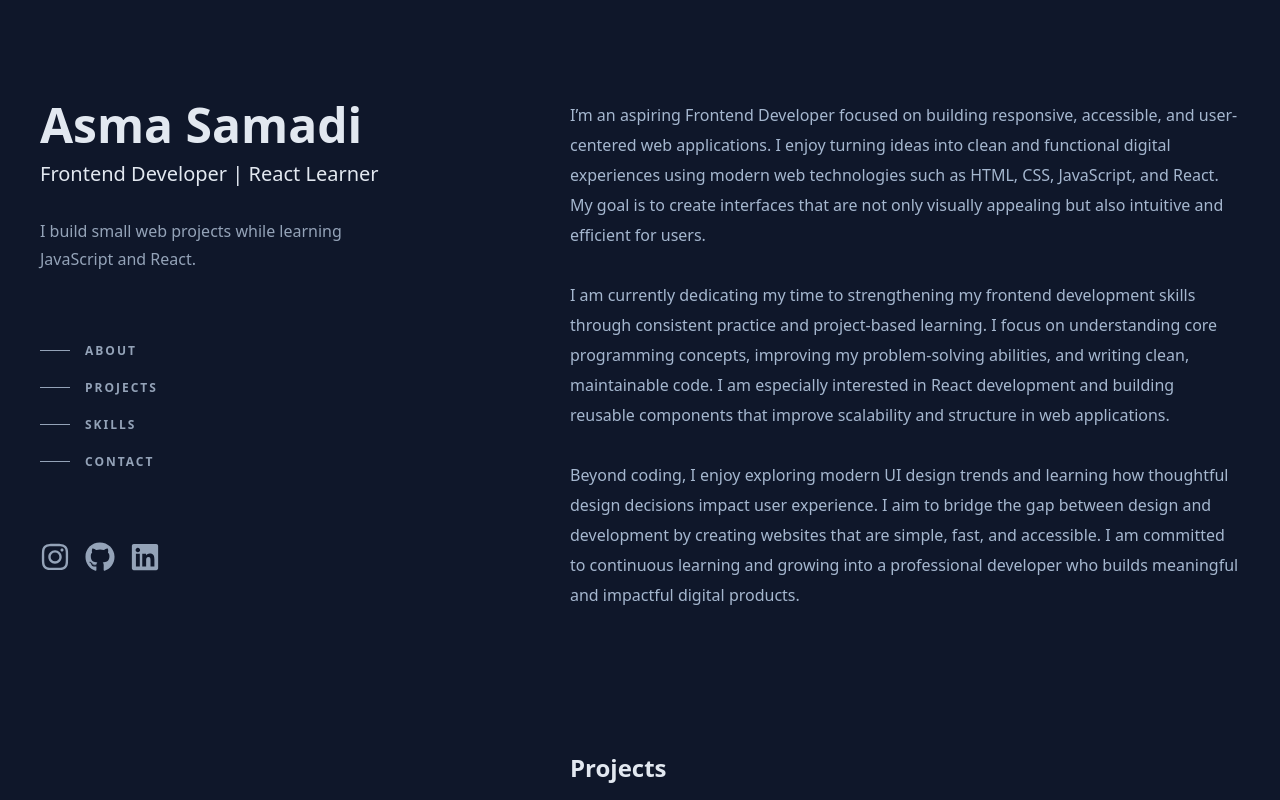
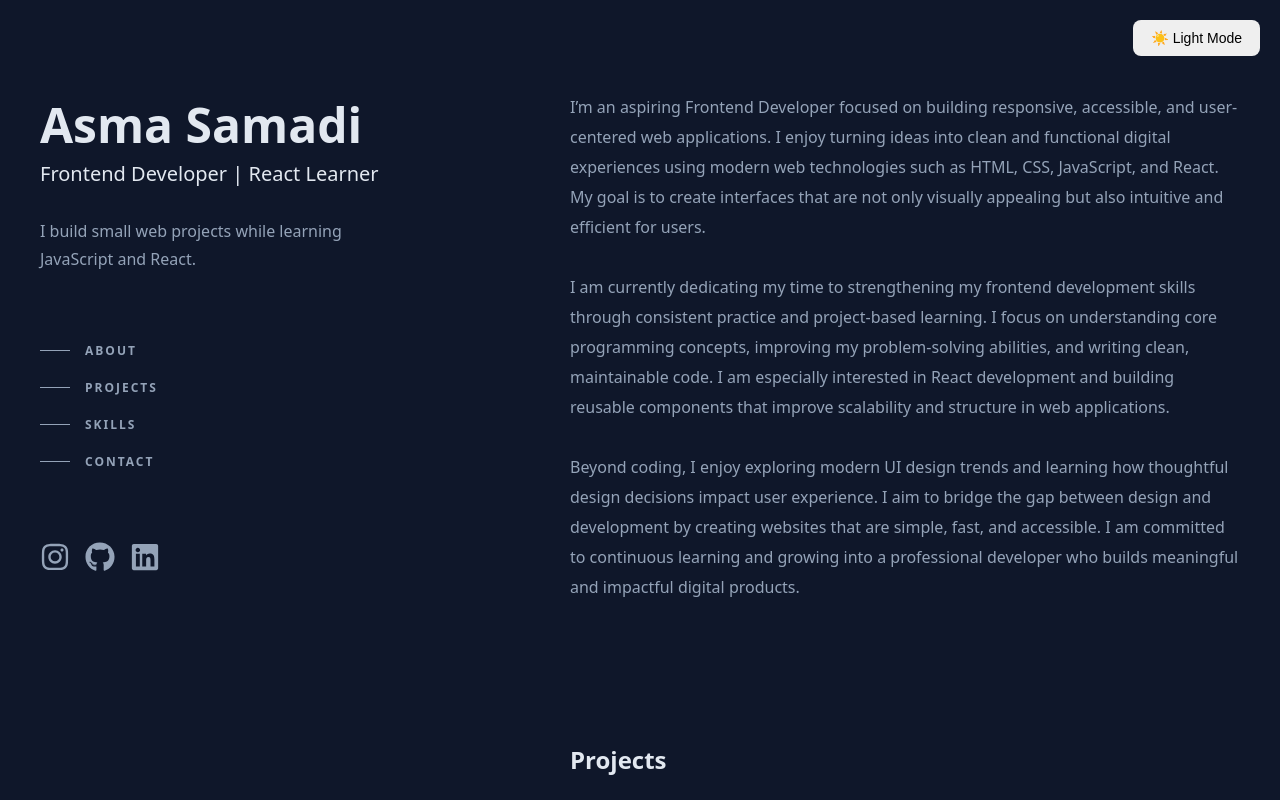
Before and after one commit to asma-samadi/Portfolio-App, a React (Vite) app in the folder my-portfolio/: page / in a window 1280 px wide. Shown: the top 800 px of the page. Built offline with nearby package versions, Linux system fonts and the light colour scheme.

Commit message:
Add theme

```diff
--- a/my-portfolio/src/App.jsx
+++ b/my-portfolio/src/App.jsx
@@ -6,9 +6,17 @@ import Navbar from "./components/Navbar";
 import Hero from "./components/Hero";
 import Footer from "./components/Footer";
 import "./index.css";
+import { useState } from "react";
 
 function App() {
+  const [darkMode, setDarkMode] = useState(true);
+
   return (
+    <div className={darkMode ? "dark" : "light"}>
+      <button className="theme-btn" onClick={() => setDarkMode(!darkMode)}>
+        {darkMode ? "☀️ Light Mode" : "🌙 Dark Mode"}
+      </button>
+
       <div className="layout">
         <div className="left">
           <Hero />
@@ -22,6 +30,7 @@ function App() {
           <Footer />
         </div>
       </div>
+    </div>
   );
 }
 
--- a/my-portfolio/src/components/Hero.jsx
+++ b/my-portfolio/src/components/Hero.jsx
@@ -8,8 +8,7 @@ export default function Hero() {
         Frontend Developer | React Learner
         <span>
           <br />
-          <br />
-        I build small web projects while learning JavaScript and React.
+          <br />I build small web projects while learning JavaScript and React.
         </span>
       </p>
     </section>
--- a/my-portfolio/src/index.css
+++ b/my-portfolio/src/index.css
@@ -1,7 +1,51 @@
+:root {
+  --bg-color: #0f172a;
+  --primary-text: rgb(226, 232, 240);
+  --secondary-text: rgb(148, 163, 184);
+  --muted-text: rgb(100, 116, 139);
+
+  --accent: #64ffda;
+  --accent-hover: rgb(94, 234, 212);
+
+  --card-bg: rgba(30, 41, 59, 0.4);
+  --input-bg: rgba(30, 41, 59, 0.5);
+  --badge-bg: rgba(100, 255, 218, 0.1);
+  --badge-hover-bg: rgba(100, 255, 218, 0.2);
+
+  --link-text: #ccd6f6;
+}
+
+.light {
+  --bg-color: #ffffff;
+  --primary-text: #1e293b;
+  --secondary-text: #475569;
+  --muted-text: #64748b;
+
+  --accent: #0f766e;
+  --accent-hover: #115e59;
+
+  --card-bg: rgba(226, 232, 240, 0.7);
+  --input-bg: rgba(226, 232, 240, 0.8);
+  --badge-bg: rgba(15, 118, 110, 0.1);
+  --badge-hover-bg: rgba(15, 118, 110, 0.2);
+
+  --link-text: #334155;
+}
+
+.dark {
+  --bg-color: #0f172a;
+}
+
 body {
-  background: #0f172a;
-  color: #e2e8f0;
   box-sizing: border-box;
+  margin: 0;
+}
+
+.dark,
+.light {
+  background: var(--bg-color);
+  color: var(--primary-text);
+  min-height: 100vh;
 }
 
 html {
@@ -74,3 +118,17 @@ html {
     margin-top: 60px;
   }
 }
+
+/* Dark theme and light theme */
+
+.theme-btn {
+  position: fixed;
+  top: 20px;
+  right: 20px;
+  padding: 10px 18px;
+  border: none;
+  border-radius: 8px;
+  cursor: pointer;
+  font-size: 14px;
+  z-index: 1000;
+}
--- a/my-portfolio/src/styles/about.css
+++ b/my-portfolio/src/styles/about.css
@@ -3,7 +3,7 @@
   line-height: 30px;
   margin-left: 50px;
   font-size: 16px;
-    color: rgb(165, 183, 207);
+  color: var(--secondary-text);
   padding-bottom: 100px;
   padding-top: 5px;
 }
@@ -12,7 +12,7 @@
   display: none;
 }
 
-@media (max-width:768px) {
+@media (max-width: 768px) {
   .section-about {
     margin-left: 0px;
     padding-top: 0px;
@@ -22,7 +22,7 @@
   .section-about h2 {
     display: block;
     font-weight: 700;
-        color: rgb(226, 232, 240);
+    color: var(--primary-text);
     font-size: 16px;
     line-height: 20px;
   }
--- a/my-portfolio/src/styles/contact.css
+++ b/my-portfolio/src/styles/contact.css
@@ -9,7 +9,7 @@
 
 .contact-text {
   max-width: 650px;
-  color: rgb(148, 163, 184);
+  color: var(--secondary-text);
   line-height: 1.8;
   margin-bottom: 3rem;
 }
@@ -23,38 +23,38 @@
 
 .contact-form input,
 .contact-form textarea {
-  background: rgba(30, 41, 59, 0.5);
+  background: var(--input-bg);
   border: 1px solid transparent;
   border-radius: 8px;
   padding: 14px;
-  color: rgb(226, 232, 240);
+  color: var(primary-text);
   transition: 0.3s;
 }
 
 .contact-form input:focus,
 .contact-form textarea:focus {
   outline: none;
-  border-color: #64ffda;
+  border-color: var(--accent);
 }
 
 .contact-form button {
   width: fit-content;
   padding: 12px 24px;
-  border: 1px solid #64ffda;
+  border: 1px solid var(--accent);
   border-radius: 8px;
-  color: #64ffda;
+  color: var(--accent);
   background: transparent;
   cursor: pointer;
   transition: 0.3s;
 }
 
 .contact-form button:hover {
-  background: rgba(100, 255, 218, 0.1);
+  background: var(--badge-bg);
 }
 
-@media (max-width:768px) {
+@media (max-width: 768px) {
   .contact-section {
-  margin-left: 0px;
-  padding-top: 80px;
+    margin-left: 0px;
+    padding-top: 80px;
+  }
 }
-}
--- a/my-portfolio/src/styles/footer.css
+++ b/my-portfolio/src/styles/footer.css
@@ -1,6 +1,6 @@
 footer {
   font-weight: 400;
-    color: rgb(100, 116, 139);
+  color: var(--muted-text);
   font-size: 15px;
   line-height: 20px;
   margin-left: 50px;
@@ -9,27 +9,26 @@ footer {
 
 footer span {
   font-weight: 500;
-    color: rgb(148, 163, 184);
+  color: var(secondary-text);
   font-size: 16px;
   line-height: 20px;
 }
 
 footer span:hover {
-    color:rgb(94, 234, 212) ;
+  color: var(--accent-hover);
 }
 
 footer span a {
   font-weight: 500;
-    color: rgb(148, 163, 184);
+  color: var(--secondary-text);
   font-size: 16px;
   line-height: 20px;
 }
 
 footer span a:hover {
-    color:rgb(94, 234, 212);
+  color: var(--accent-hover);
   cursor: pointer;
 }
-
 
 @media (max-width: 768px) {
   footer {
--- a/my-portfolio/src/styles/hero.css
+++ b/my-portfolio/src/styles/hero.css
@@ -6,7 +6,7 @@
 
 .hero h1 {
   font-weight: 700;
-  color: rgb(226, 232, 240);
+  color: var(--primary-text);
   font-size: 48px;
   line-height: 50px;
   margin-bottom: 10px;
@@ -15,7 +15,7 @@
 
 .hero p {
   font-weight: 500;
-  color: rgb(226, 232, 240);
+  color: var(--primary-text);
   font-size: 20px;
   line-height: 28px;
   margin-top: 0px;
@@ -23,7 +23,7 @@
 
 .hero p span {
   font-weight: 400;
-  color: rgb(148, 163, 184);
+  color: var(--secondary-text);
   font-size: 16px;
   line-height: 24px;
   margin-top: 40px;
--- a/my-portfolio/src/styles/navbar.css
+++ b/my-portfolio/src/styles/navbar.css
@@ -13,7 +13,7 @@
   align-items: center;
   gap: 15px;
   text-decoration: none;
-  color: #94a3b8;
+  color: var(--secondary-text);
   font-size: 12px;
   font-weight: 700;
   letter-spacing: 2px;
@@ -24,17 +24,17 @@
   content: "";
   width: 30px;
   height: 1px;
-  background: #94a3b8;
+  background: var(--secondary-text);
   transition: all 0.3s ease;
 }
 
 .nav-links a:hover {
-  color: #e2e8f0;
+  color: var(--primary-text);
 }
 
 .nav-links a:hover::before {
   width: 60px;
-  background: #e2e8f0;
+  background: var(--primary-text);
 }
 
 .nav-icons {
@@ -44,13 +44,13 @@
 }
 
 .nav-icons a {
-  color: #94a3b8;
+  color: var(--secondary-text);
   font-size: 30px;
   transition: 0.3s;
 }
 
 .nav-icons a:hover {
-  color: #64ffda;
+  color: var(--accent);
   transform: translateY(-3px);
 }
 
--- a/my-portfolio/src/styles/projects.css
+++ b/my-portfolio/src/styles/projects.css
@@ -29,7 +29,7 @@ a {
   bottom: -16px;
   left: -26px;
   border-radius: 12px;
-  background: rgba(30, 41, 59, 0.4);
+  background: var(--card-bg);
   opacity: 0;
   transition: opacity 0.3s ease;
   z-index: -1;
@@ -52,17 +52,17 @@ a {
 }
 
 .project-card h3 {
-  color: rgb(226, 232, 240);
+  color: var(--primary-text);
   font-size: 1.1rem;
   margin-bottom: 0.8rem;
 }
 
 .project-card:hover h3 {
-  color: #64ffda;
+  color: var(--accent);
 }
 
 .project-card p {
-  color: rgb(148, 163, 184);
+  color: var(--secondary-text);
   line-height: 1.7;
   margin-bottom: 1rem;
 }
@@ -75,31 +75,31 @@ a {
 }
 
 .tech-stack span {
-  background: rgba(100, 255, 218, 0.1);
-  color: #64ffda;
+  background: var(--badge-bg);
+  color: var(--accent);
   padding: 6px 12px;
   border-radius: 999px;
   font-size: 13px;
 }
 
 .project-card a {
-  color: #ccd6f6;
+  color: var(--link-text);
   font-size: 14px;
 }
 
 .project-card a:hover {
-  color: #64ffda;
+  color: var(--accent);
 }
 
 .featured {
-  color: #64ffda;
+  color: var(--accent);
   font-size: 12px;
   font-weight: 600;
   margin-bottom: 10px;
   display: inline-block;
 }
 
-@media (max-width:768px) {
+@media (max-width: 768px) {
   .projects-section {
     margin-left: 0px;
     padding-top: 70px;
--- a/my-portfolio/src/styles/skills.css
+++ b/my-portfolio/src/styles/skills.css
@@ -9,7 +9,7 @@
 }
 
 .skills-intro {
-  color: rgb(148, 163, 184);
+  color: var(--secondary-text);
   line-height: 1.8;
   max-width: 650px;
   margin-bottom: 3rem;
@@ -20,7 +20,7 @@
 }
 
 .skill-group h3 {
-  color: rgb(226, 232, 240);
+  color: var(--primary-text);
   font-size: 1rem;
   margin-bottom: 1rem;
 }
@@ -32,25 +32,23 @@
 }
 
 .skill-badge {
-  background: rgba(100, 255, 218, 0.1);
-  color: #64ffda;
-
+  background: var(--badge-bg);
+  color: var(--accent);
   padding: 8px 14px;
   border-radius: 999px;
-
   font-size: 14px;
   transition: 0.3s ease;
 }
 
 .skill-badge:hover {
-  background: rgba(100, 255, 218, 0.2);
+  background: var(--badge-hover-bg);
   transform: translateY(-2px);
 }
 
-@media (max-width:768px) {
+@media (max-width: 768px) {
   .skills-section {
-  margin-left: 0px;
-  padding-top: 0px;
-  padding-bottom: 4px;
+    margin-left: 0px;
+    padding-top: 0px;
+    padding-bottom: 4px;
+  }
 }
-}
```
Lines whose indentation alone changed are shown as unchanged.
